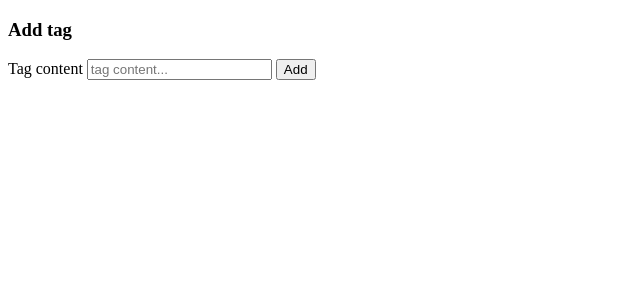
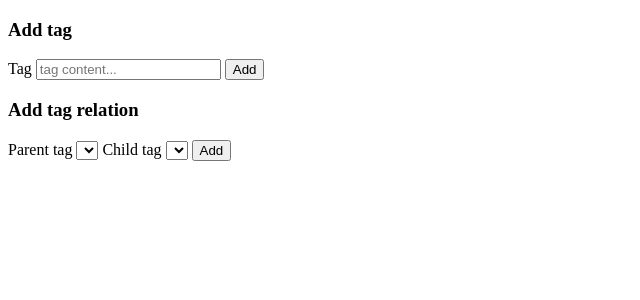
Before and after one commit to zsolti0406/file_manager, a Flask app: page /add_data in a window 1280 px wide. Shown: the top 300 px of the page, without its empty margins (0-640 px from the left). Run offline with Flask 3, Linux system fonts and the light colour scheme; tables that the repository leaves empty hold one stand-in row (values such as "Sample post"); lists and menus that the app fills with data are empty; parts of the project's set-up code (start-up, migrations or seed data) failed here and were passed over.

Commit message:
Tag relation can be added.

```diff
--- a/src/app.py
+++ b/src/app.py
@@ -19,7 +19,7 @@ migrate = Migrate(app, db)
 class Tag(db.Model):
     id = db.Column(db.Integer, db.Sequence("tag_id_seq", start=1), primary_key=True)
     content = db.Column(db.String(255), unique=True, nullable=False)
-    main_page_tag = db.Column(db.Boolean, nullable=False, default=False)
+    index_tag = db.Column(db.Boolean, nullable=False, default=False)
 
     def __repr__(self):
         return f"{self.content}"
@@ -39,11 +39,11 @@ def index():
 
 @app.route('/add_data')
 def add_data():
-    return render_template('add_data.html')
+    tags = Tag.query.all()
+    return render_template('add_data.html', tags=tags)
 
 
-# function to add profiles
-@app.route('/add', methods=["POST"])
+@app.route('/add_tag', methods=["POST"])
 def tag():
     # In this function we will input data from the
     # form page and store it in our database.
@@ -58,13 +58,25 @@ def tag():
         t = Tag(content=tag_content)
         db.session.add(t)
         db.session.commit()
-        return redirect('/')
+        return redirect('/add_data')
     else:
-        return redirect('/')
+        return redirect('/add_data')
+
+
+@app.route('/add_tag_relation', methods=["POST"])
+def tag_relation():
+    parent_tag = request.form.get("parent_tag")
+    print(parent_tag)
+    child_tag = request.form.get("child_tag")
+    print(child_tag)
+    tag_relation = TagRelation(parent_tag=parent_tag, child_tag=child_tag)
+    db.session.add(tag_relation)
+    db.session.commit()
+    return redirect('/add_data')
 
 
 @app.route('/delete/<int:id>')
-def erase(id):
+def delete(id):
     # deletes the data on the basis of unique id and
     # directs to home page
     data = Tag.query.get(id)
--- a/src/templates/add_data.html
+++ b/src/templates/add_data.html
@@ -1,13 +1,35 @@
 <!DOCTYPE html>
 <html>
    <head>
-      <title>Contents</title>
+      <title>Data management</title>
    </head>
    <body>
       <h3>Add tag</h3>
-      <form action="/add" method="POST">
-         <label>Tag content</label>
+      <form action="/add_tag" method="POST">
+         <label>Tag</label>
          <input type="text" name="tag_content" placeholder="tag content...">
+         <button type="submit">Add</button>
+      </form>
+	  <h3>Add tag relation</h3>
+	  <form action="/add_tag_relation" method="POST">
+         <label>Parent tag</label>
+         <select name="parent_tag"
+			{% for tag in tags %}
+				<OPTION value={{tag.content}}
+		>
+					{{tag.content}}
+				</OPTION>
+			{% endfor %}
+		 </select>
+		 <label>Child tag</label>
+         <select name="child_tag"
+			{% for tag in tags %}
+				<OPTION value={{tag.content}}
+		>
+					{{tag.content}}
+				</OPTION>
+			{% endfor %}
+		 </select>
          <button type="submit">Add</button>
       </form>
    </body>
```
